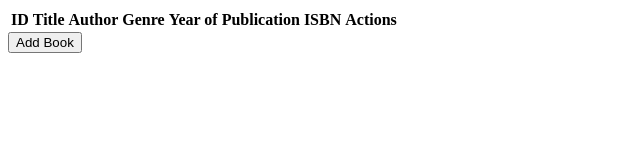
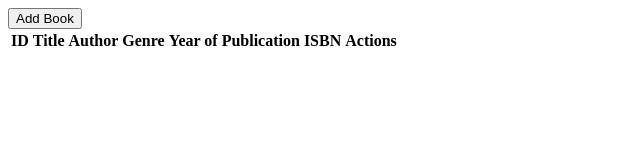
Before and after one commit to H-S-RATHI/Book-Donate-Prj, a website: page public/index.html in a window 1280 px wide. Shown: the whole page, without its empty margins (0-640 px from the left). Drawn offline with Linux system fonts and the light colour scheme; no server answers.

Commit message:
row will added on top and will be book _title

```diff
--- a/public/index.html
+++ b/public/index.html
@@ -5,6 +5,7 @@
     <title>Bookstore CRUD</title>
   </head>
   <body>
+    <button onclick="add_row()">Add Book</button>
     <table id="data_table">
       <!-- Table headers -->
       <tr>
@@ -17,7 +18,6 @@
         <th>Actions</th>
       </tr>
     </table>
-    <button onclick="add_row()">Add Book</button>
 
     <script src="index.js"></script>
   </body>
--- a/public/index.js
+++ b/public/index.js
@@ -68,7 +68,15 @@ function add_row() {
   })
     .then((response) => response.json())
     .then((data) => {
-      displayBooks();
+      // Add new book data at the beginning of the booksData array
+      booksData.unshift(data);
+      renderBooksTable();
+
+      // Simulate clicking on the "Edit" button for the first row
+      edit_row(1);
+
+      // Set focus to the book title input box of the first row
+      document.getElementById(`title_1`).focus();
     })
     .catch((error) => {
       console.error("Error:", error);
```
